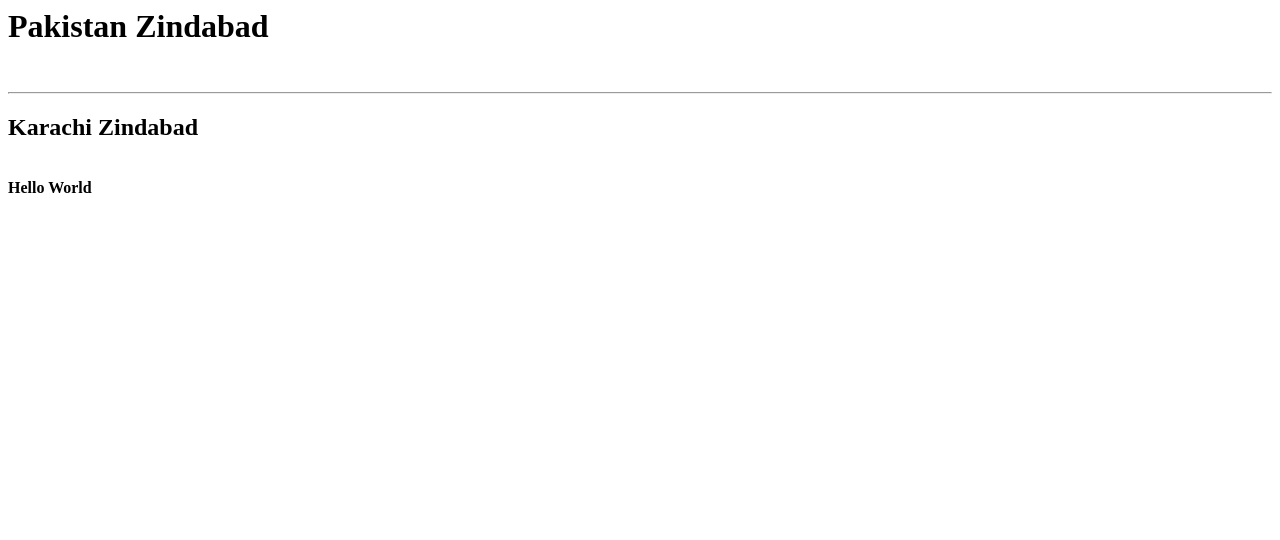
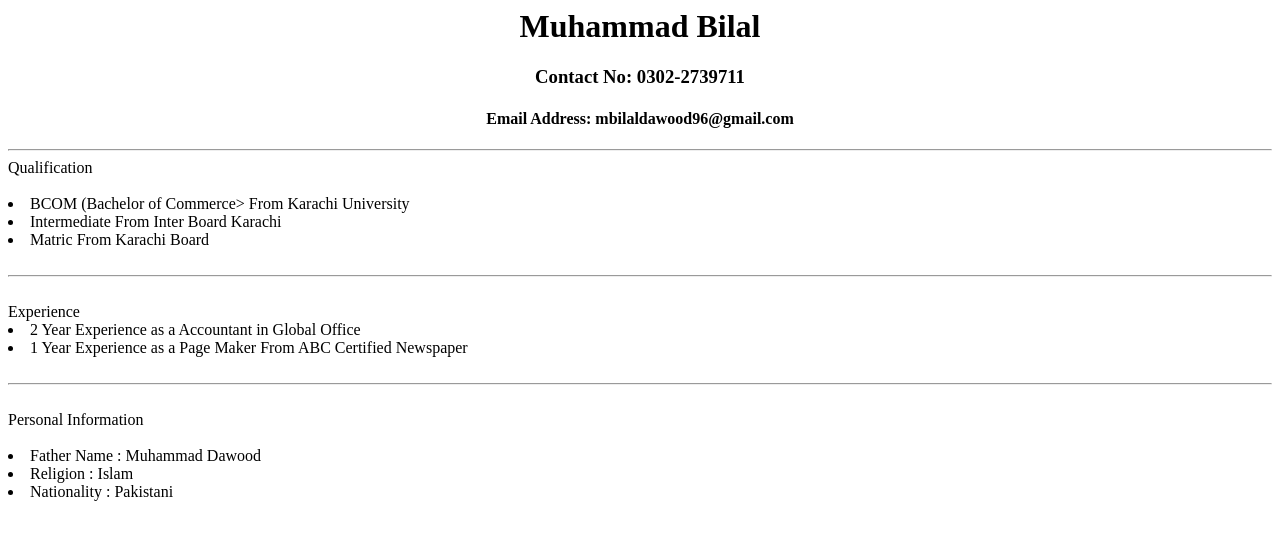
Before and after one commit to bilaldawood96/Chatbot-Work, a plain HTML site: page index.html in a window 1280 px wide. Drawn offline with Linux system fonts and the light colour scheme.

Commit message:
second commit

```diff
--- a/index.html
+++ b/index.html
@@ -1,6 +1,6 @@
 
 <!-- ********Class 1**************** -->
-<!-- Transfer File From Github to PC//-->
+<!-- Transfer File From Github to PC//
 <h1>Pakistan Zindabad</h1>
 <br>
 <hr>
@@ -11,10 +11,44 @@
 <!--Some Learning Regarding HTML-5-->
 <!--https://developer.mozilla.org/en-US/docs/Web/HTML/Element-->
 
-<!-- //Update File From PC to Github//-->
+<!-- //Update File From PC to Github//
 <h2>Karachi Zindabad</h2>
 <br>
-<b> Hello World</b>
+<b> Hello World</b>-->
 
 
 <!-------------------------------------------------------------------------->
+
+<!--Assignment-1-->
+
+
+<!-- //CV// -->
+
+<center>
+    <h1>Muhammad Bilal</h1>
+    <h3>Contact No: 0302-2739711</h3>
+    <h4>Email Address: mbilaldawood96@gmail.com</h4>
+    <hr>
+    </center>
+
+    <ui>Qualification</ui>
+    <br>
+    <br>
+    <li> BCOM (Bachelor of Commerce> From Karachi University</li>
+    <li> Intermediate From Inter Board Karachi</li>
+    <li> Matric From Karachi Board</li>
+    <br>
+    <hr>
+    <br>
+    <ui>Experience</ui>
+    <li> 2 Year Experience as a Accountant in Global Office</li>
+    <li> 1 Year Experience as a Page Maker From ABC Certified Newspaper</li>
+    <br>
+    <hr>
+    <br>
+    <ui>Personal Information</ui>
+    <br>
+    <br>
+    <li>Father Name : Muhammad Dawood</li>
+    <li>Religion    : Islam</li>
+    <li>Nationality : Pakistani</li>
```
